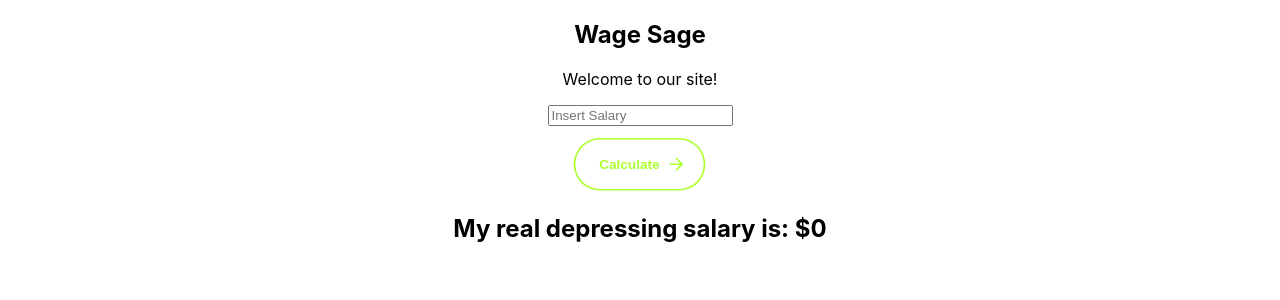
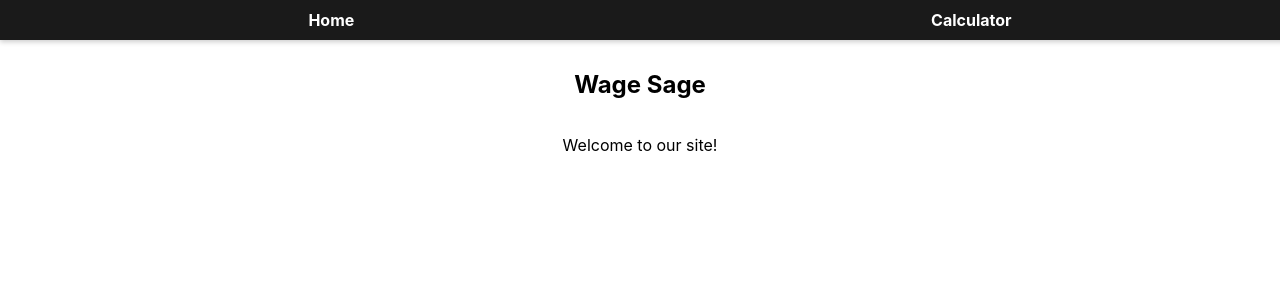
Before and after one commit to TheTallProgrammer/wage-sage, a React (Create React App) app: page / in a window 1280 px wide. Shown: the top 300 px of the page. Built offline with nearby package versions, Linux system fonts and the light colour scheme.

Commit message:
made navigation in the site for different pages

```diff
--- a/package.json
+++ b/package.json
@@ -6,7 +6,9 @@
     "cra-template": "1.2.0",
     "react": "^19.0.0",
     "react-dom": "^19.0.0",
-    "react-scripts": "5.0.1"
+    "react-router-dom": "^7.1.3",
+    "react-scripts": "5.0.1",
+    "router": "^1.3.8"
   },
   "scripts": {
     "start": "react-scripts start",
--- a/src/App.js
+++ b/src/App.js
@@ -1,15 +1,20 @@
-import SalaryCalculator from './components/SalaryCalculator';
 import './styles/App.css';
+import { BrowserRouter as Router, Routes, Route } from "react-router-dom";
+import Navbar from './components/Navbar.jsx';
+import LandingPage from './pages/LandingPage.js';
+import CalculatorPage from './pages/CalculatorPage.js';
 
 function App() {
   return (
-    <div className="App">
-     <div>
-        <h2>Wage Sage</h2>
-        <p>Welcome to our site!</p>
-        <SalaryCalculator/>
-      </div>
-    </div>
+    <Router>
+        <Navbar/>
+        <div className="content-container">
+          <Routes>
+            <Route path="/" element={<LandingPage/>} />
+            <Route path="/calculator" element={<CalculatorPage/>} />
+          </Routes>
+        </div>
+    </Router>
   );
 }
 
--- /dev/null
+++ b/src/components/Navbar.jsx
@@ -0,0 +1,16 @@
+import React from 'react';
+import '../styles/Navbar.css';
+import {Link} from "react-router-dom"
+
+const Navbar = () => {
+  return (
+    <div className='local-navbar-container'>
+      <ul className="nav-links">
+        <li><Link to="/">Home</Link></li>
+        <li><Link to="/calculator">Calculator</Link></li>
+      </ul>
+    </div>
+  );
+};
+
+export default Navbar;
--- a/src/components/SalaryCalculator.js
+++ b/src/components/SalaryCalculator.js
@@ -27,9 +27,7 @@ const SalaryCalculator = () => {
             else conversion = 0.63;
             setResult(tempSal * conversion);
         }
-
     }
-
 
     return (
         <div className="sal-calc-container">
@@ -43,7 +41,6 @@ const SalaryCalculator = () => {
                 <CalculateButton onProcess={handleCalculations}/>
             </div>
             <h2>My real depressing salary is: ${result}</h2>
-
         </div>
      );
 }
--- /dev/null
+++ b/src/pages/CalculatorPage.js
@@ -0,0 +1,11 @@
+import SalaryCalculator from '../components/SalaryCalculator';
+
+const CalculatorPage = () => {
+    return (
+        <div>
+            <SalaryCalculator/>
+        </div>
+     );
+}
+
+export default CalculatorPage;
--- /dev/null
+++ b/src/pages/LandingPage.js
@@ -0,0 +1,14 @@
+import React from 'react'
+import '../styles/LandingPage.css'
+
+
+const LandingPage = () => {
+    return (
+        <div className='landing-page-container'>
+            <h2>Wage Sage</h2>
+            <p>Welcome to our site!</p>
+        </div>
+     );
+}
+
+export default LandingPage;
--- a/src/styles/App.css
+++ b/src/styles/App.css
@@ -1,3 +1,7 @@
 .App {
   text-align: center;
 }
+
+.content-container {
+  padding-top: 50px;
+}
--- /dev/null
+++ b/src/styles/LandingPage.css
@@ -0,0 +1,6 @@
+.landing-page-container {
+    display: flex;
+    justify-content: center;
+    flex-direction: column;
+    align-items: center;
+}
--- /dev/null
+++ b/src/styles/Navbar.css
@@ -0,0 +1,51 @@
+/* Navbar.css */
+
+.local-navbar-container {
+    background-color: #1a1a1a; /* Dark background color */
+    color: white;
+    padding: 10px 20px; /* Spacing around the navbar */
+    position: fixed; /* Sticks to the top */
+    top: 0;
+    width: 100%;
+    z-index: 1000; /* Ensure it stays above other elements */
+    box-shadow: 0 2px 5px rgba(0, 0, 0, 0.2); /* Subtle shadow for depth */
+  }
+
+  .nav-links {
+    display: flex; /* Horizontal layout for links */
+    justify-content: space-around; /* Evenly spaced links */
+    list-style: none; /* Remove bullets */
+    margin: 0; /* Remove default margin */
+    padding: 0; /* Remove default padding */
+  }
+
+  .nav-links li {
+    margin: 0 10px; /* Add spacing between list items */
+  }
+
+  .nav-links a {
+    text-decoration: none; /* Remove underline */
+    color: white; /* Link color */
+    font-size: 1rem; /* Adjust font size */
+    font-weight: bold; /* Make text bold */
+    transition: color 0.3s ease; /* Smooth color change on hover */
+  }
+
+  .nav-links a:hover {
+    color: #00adb5; /* Accent color for hover effect */
+  }
+
+  @media (max-width: 768px) {
+    .local-navbar-container {
+      padding: 10px; /* Adjust padding for smaller screens */
+    }
+
+    .nav-links {
+      flex-direction: column; /* Stack links vertically */
+      align-items: center; /* Center-align links */
+    }
+
+    .nav-links li {
+      margin: 10px 0; /* Add vertical spacing for stacked links */
+    }
+  }
```
Also changed, not shown: 1 other file (tests, documents, lock files or other folders).
